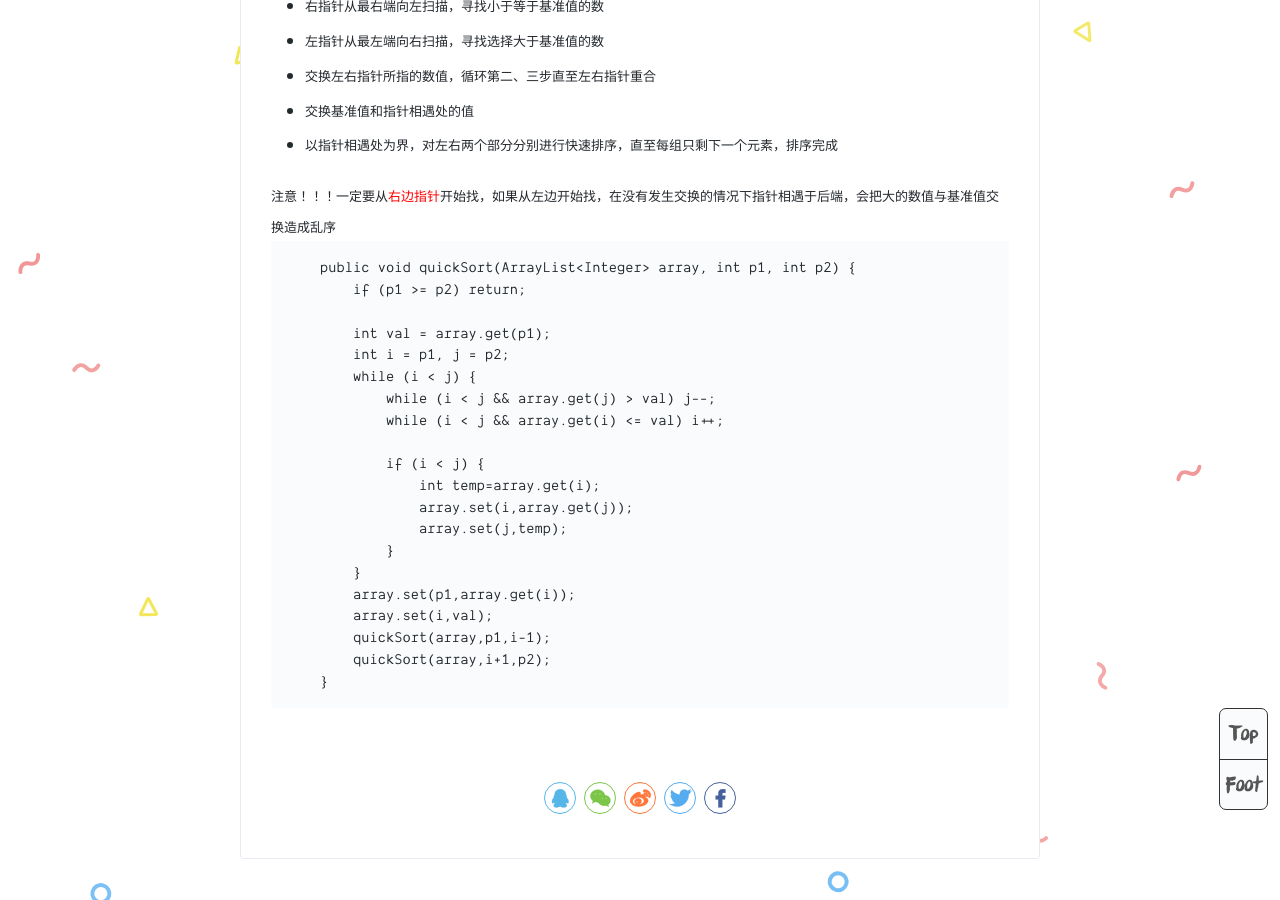
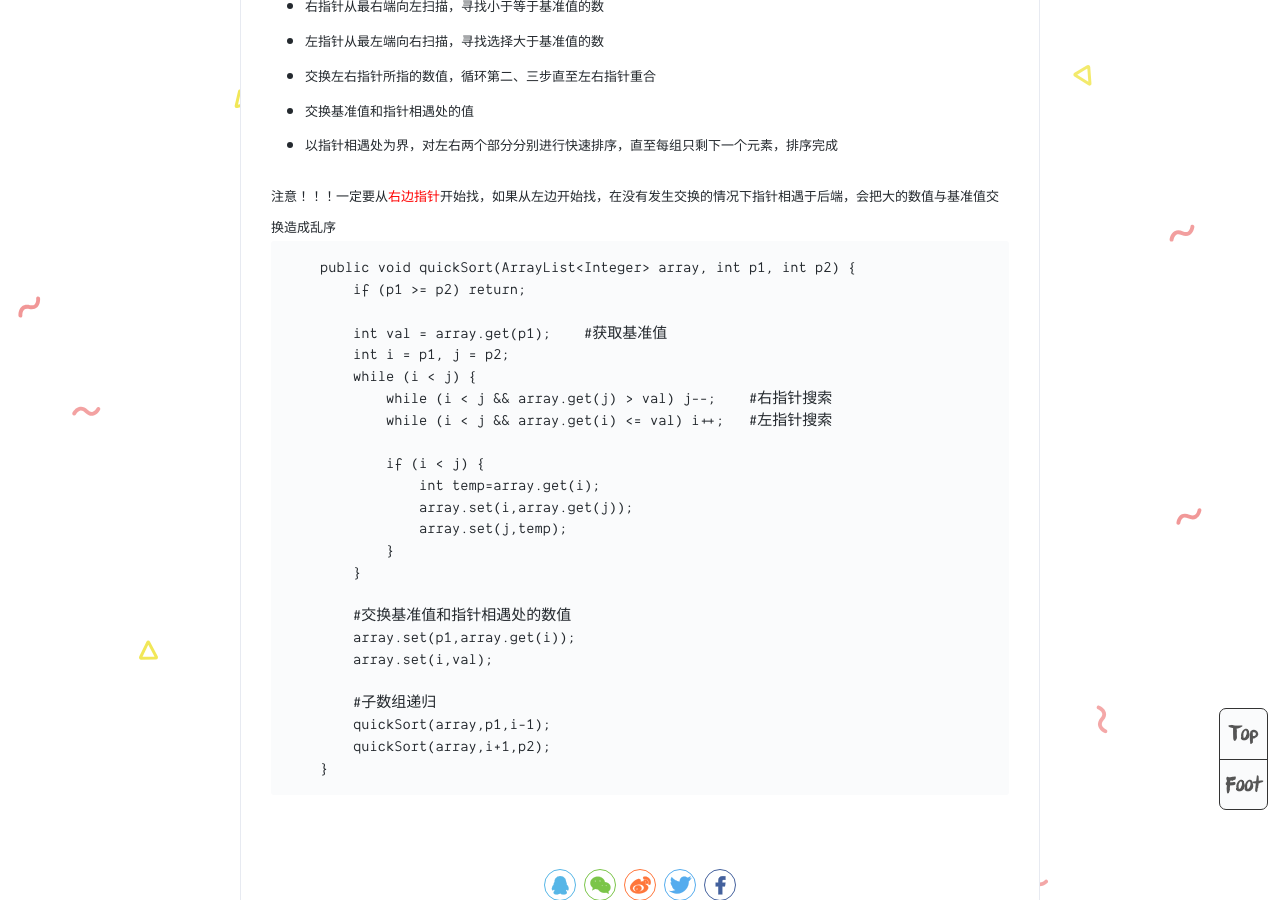
Before and after one commit to tangjingLI/tangjingLI.github.io, a Jekyll site: the page built from _posts/2020-11-18-快速排序.md, in a window 1280 px wide and 900 px high, scrolled down 769 px. Built offline with Jekyll 4.4.1, drawn with Linux system fonts in a browser that asks for light colours; comment, search, counter and statistics services are not loaded.

Commit message:
20201116

```diff
--- a/_posts/2020-11-18-快速排序.md
+++ b/_posts/2020-11-18-快速排序.md
@@ -23,11 +23,11 @@ subtitle: '递归 && 双指针 ~'
     public void quickSort(ArrayList<Integer> array, int p1, int p2) {
         if (p1 >= p2) return;
 
-        int val = array.get(p1);
+        int val = array.get(p1);    #获取基准值
         int i = p1, j = p2;
         while (i < j) {
-            while (i < j && array.get(j) > val) j--;
-            while (i < j && array.get(i) <= val) i++;
+            while (i < j && array.get(j) > val) j--;    #右指针搜索
+            while (i < j && array.get(i) <= val) i++;   #左指针搜索
 
             if (i < j) {
                 int temp=array.get(i);
@@ -35,8 +35,12 @@ subtitle: '递归 && 双指针 ~'
                 array.set(j,temp);
             }
         }
+
+        #交换基准值和指针相遇处的数值
         array.set(p1,array.get(i));
         array.set(i,val);
+
+        #子数组递归
         quickSort(array,p1,i-1);
         quickSort(array,i+1,p2);
     }
```
